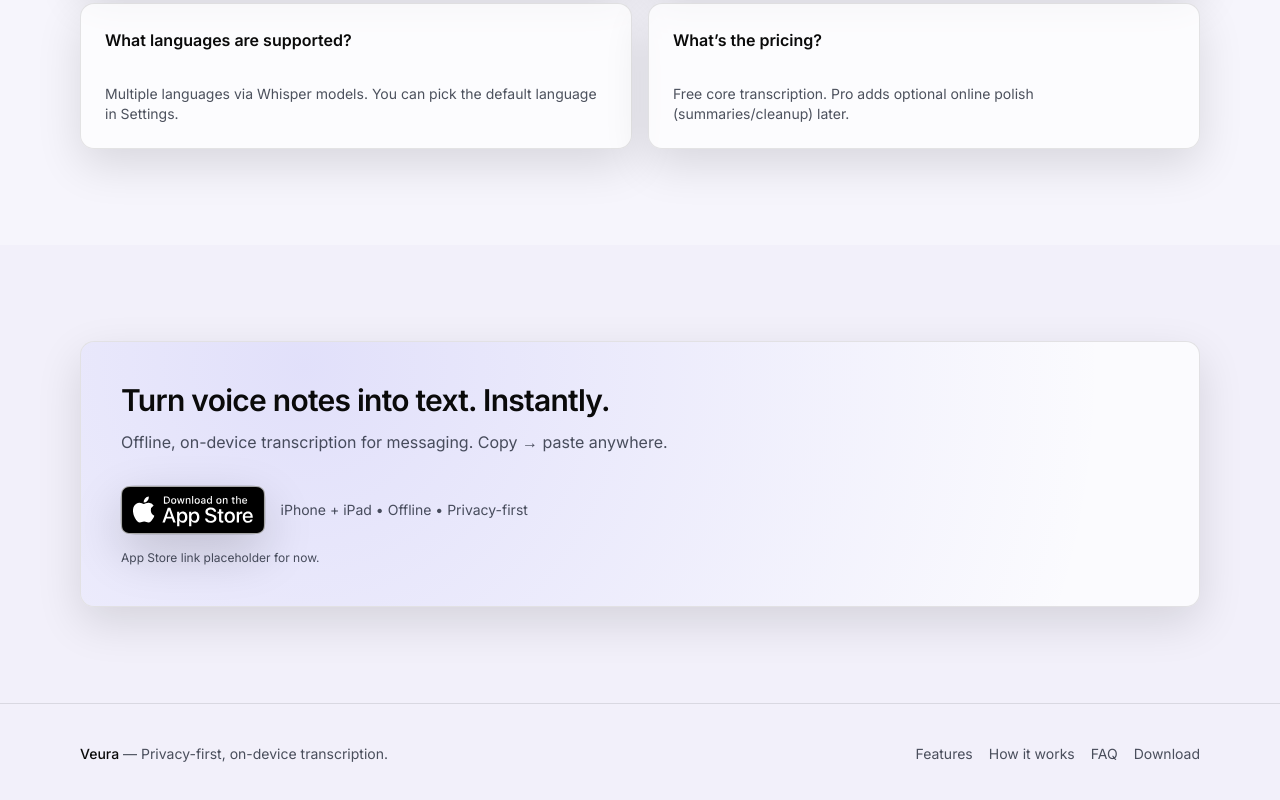
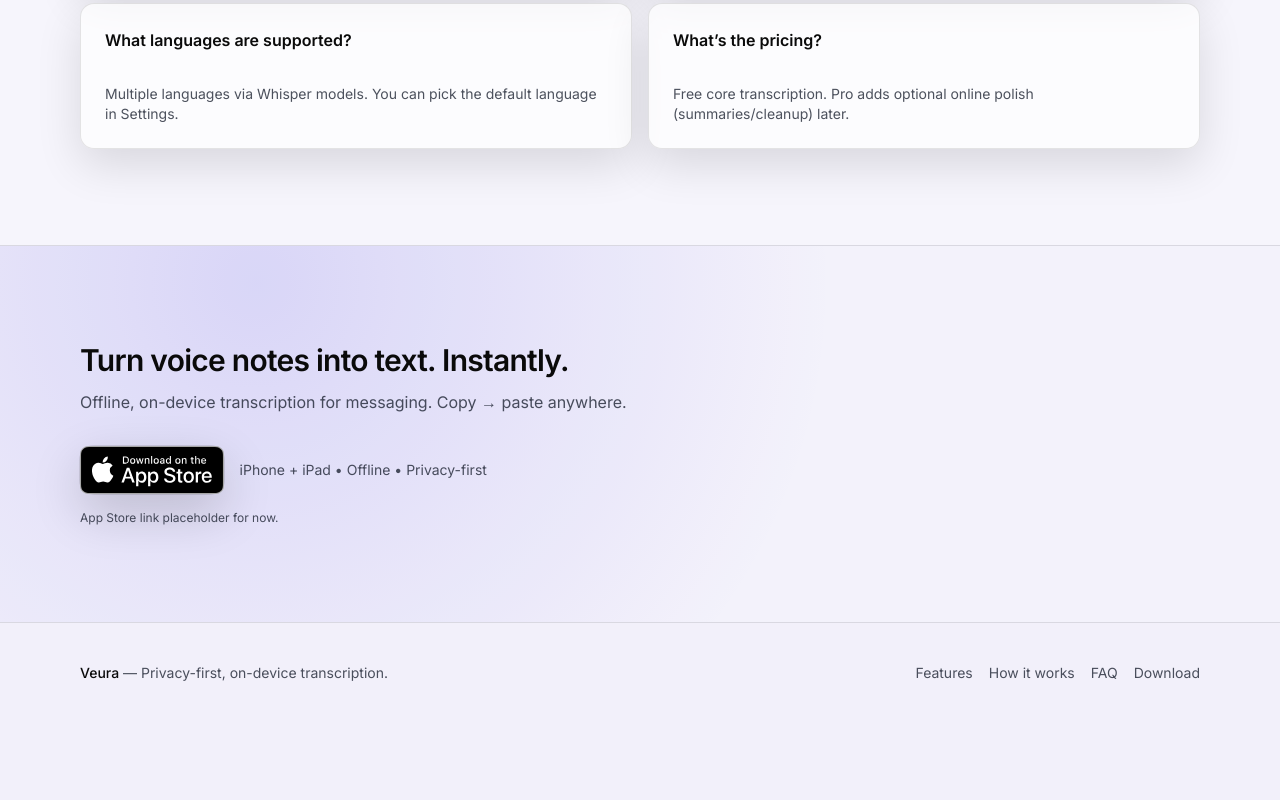
Before and after one commit to sabatesduran/veura-web, a Next.js app: page / in a window 1280 px wide. Shown: the part 3428-4228 px from the top of the page. After the commit the page ends 4151 px from the top, so only its background shows below. Built offline with nearby package versions, Linux system fonts and the light colour scheme.

Commit message:
Make final CTA a full-width gradient section

```diff
--- a/src/app/page.tsx
+++ b/src/app/page.tsx
@@ -460,14 +460,20 @@ function FAQ() {
 
 function FinalCTA() {
   return (
-    <section id="download" className="mx-auto max-w-6xl px-4 py-16 md:py-24">
-      <Card className="relative overflow-hidden border-black/10 bg-white/70 p-10 shadow-[0_16px_45px_rgba(0,0,0,0.12)]">
-        <div className="pointer-events-none absolute inset-0 [background:radial-gradient(50rem_50rem_at_20%_10%,rgba(79,70,229,0.15),transparent)]" />
-        <div className="relative">
+    <section
+      id="download"
+      className="relative overflow-hidden border-t border-black/10 py-16 md:py-24"
+    >
+      {/* full-width gradient */}
+      <div className="pointer-events-none absolute inset-0 [background:radial-gradient(60rem_60rem_at_20%_10%,rgba(79,70,229,0.18),transparent_60%)]" />
+      <div className="pointer-events-none absolute inset-0 bg-white/10" />
+
+      <div className="relative mx-auto max-w-6xl px-4">
+        <div className="max-w-3xl">
           <h2 className="text-balance text-3xl font-semibold tracking-tight">
             Turn voice notes into text. Instantly.
           </h2>
-          <p className="mt-3 max-w-2xl text-pretty text-muted-foreground">
+          <p className="mt-3 text-pretty text-muted-foreground">
             Offline, on-device transcription for messaging. Copy → paste anywhere.
           </p>
 
@@ -482,7 +488,7 @@ function FinalCTA() {
             App Store link placeholder for now.
           </p>
         </div>
-      </Card>
+      </div>
     </section>
   );
 }
```
